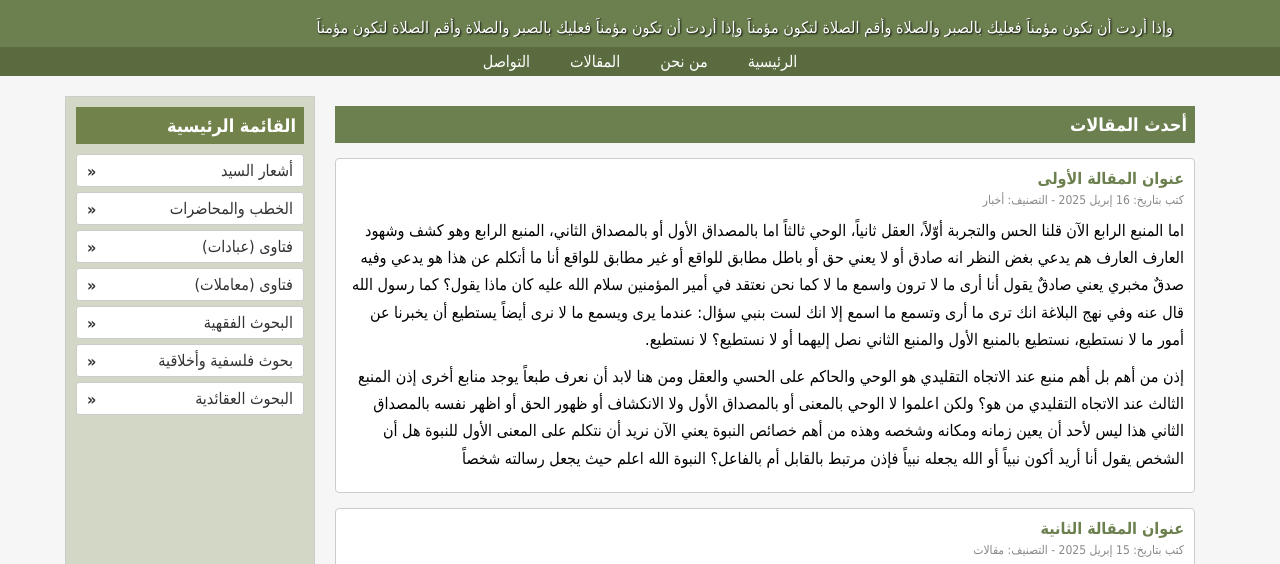
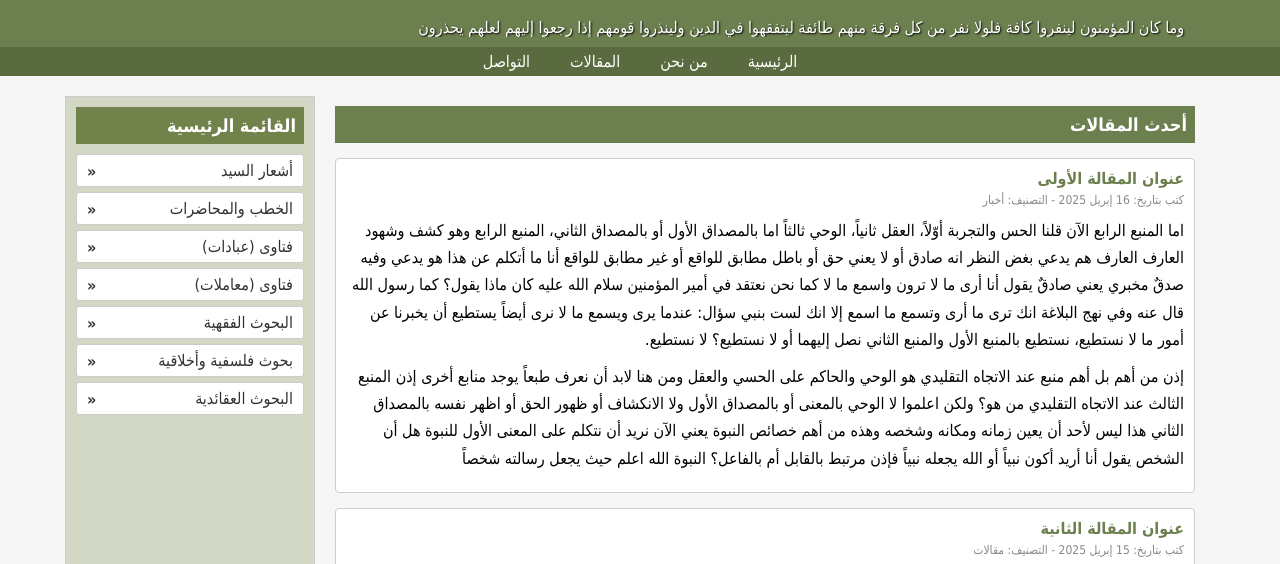
Before and after one commit to ahmadskassir/test2, a plain HTML site: page index.html in a window 1280 px wide. Shown: the part 172-736 px from the top of the page. Drawn offline with Linux system fonts and the light colour scheme.

Commit message:
Update index.html

```diff
--- a/index.html
+++ b/index.html
@@ -251,8 +251,7 @@
   <div class="ticker">
     <div class="ticker-scroll">
       <div class="ticker-content">
-        <span>وإذا أردت أن تكون مؤمناً فعليك بالصبر والصلاة وأقم الصلاة لتكون مؤمناً</span>
-        <span>وإذا أردت أن تكون مؤمناً فعليك بالصبر والصلاة وأقم الصلاة لتكون مؤمناً</span>
+        <span>وما كان المؤمنون لينفروا كافة فلولا نفر من كل فرقة منهم طائفة ليتفقهوا في الدين ولينذروا قومهم إذا رجعوا إليهم لعلهم يحذرون</span>
       </div>
     </div>
   </div>
```
